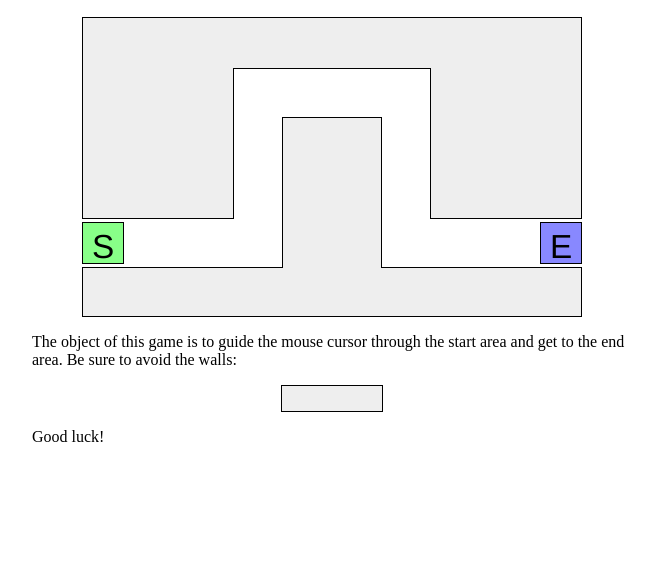
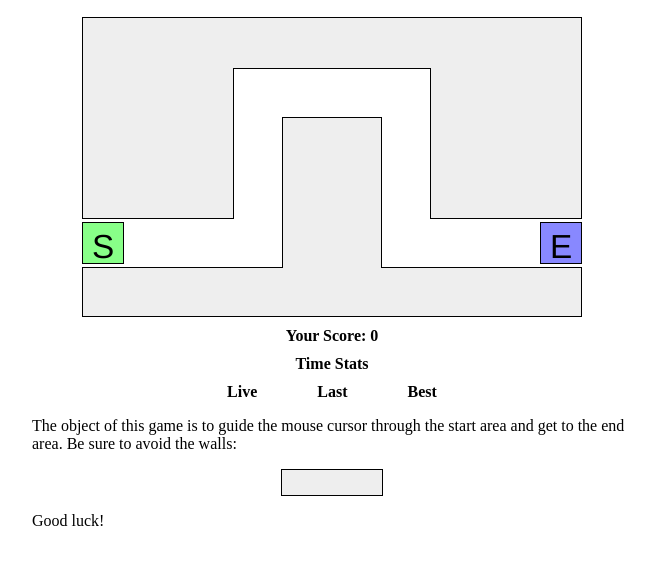
Before and after one commit to fadlalah-taher/Maze-Game, a plain HTML site: page index.html in a window 1280 px wide. Shown: the part 110-674 px from the top of the page, without its empty margins (308-963 px from the left). Drawn offline with Linux system fonts and the light colour scheme.

Commit message:
Addin on Html and Css files div(stat-container)

```diff
--- a/game.css
+++ b/game.css
@@ -110,3 +110,17 @@ neighboring elements.  Necessary to avoid giving ids to the boundary divs
 	height: 150px;
 	width: 98px;
 }
+#stat-container{
+	display: flex;
+	flex-direction: column;
+	align-items: center;
+	gap: 10px;
+	font-weight: bold;
+}
+#score{
+	margin-top: 10px;
+}
+#align-stat{
+	display: flex;
+	gap: 60px;
+}
--- a/game.js
+++ b/game.js
@@ -54,6 +54,7 @@ window.onload = function(){
         }
         else{
             status.innerHTML = "You Lost! Your Score is " + score ;
+            boundaryExample.innerHTML = score;
         }
     }
 
@@ -64,7 +65,8 @@ window.onload = function(){
     var end = document.getElementById("end");
     var status = document.getElementById("status");
     var game = document.getElementById("game");
-    //var boundaryExample = document.getElementById("example");
+    //var boundaryExample = document.getElementsByClassName("example");
+
 
     // Variables
 
--- a/index.html
+++ b/index.html
@@ -59,8 +59,15 @@
 
 		</div>
 
-
-
+		<div id="stat-container">
+			<div id="score">Your Score: 0</div>
+			<div>Time Stats</div>
+			<div id="align-stat">
+				<div>Live</div>
+				<div>Last</div>
+				<div>Best</div>
+			</div>
+		</div>
 		<p>
 
 			The object of this game is to guide the mouse cursor through the start area and get to the end area.  Be sure to avoid the walls:
```
